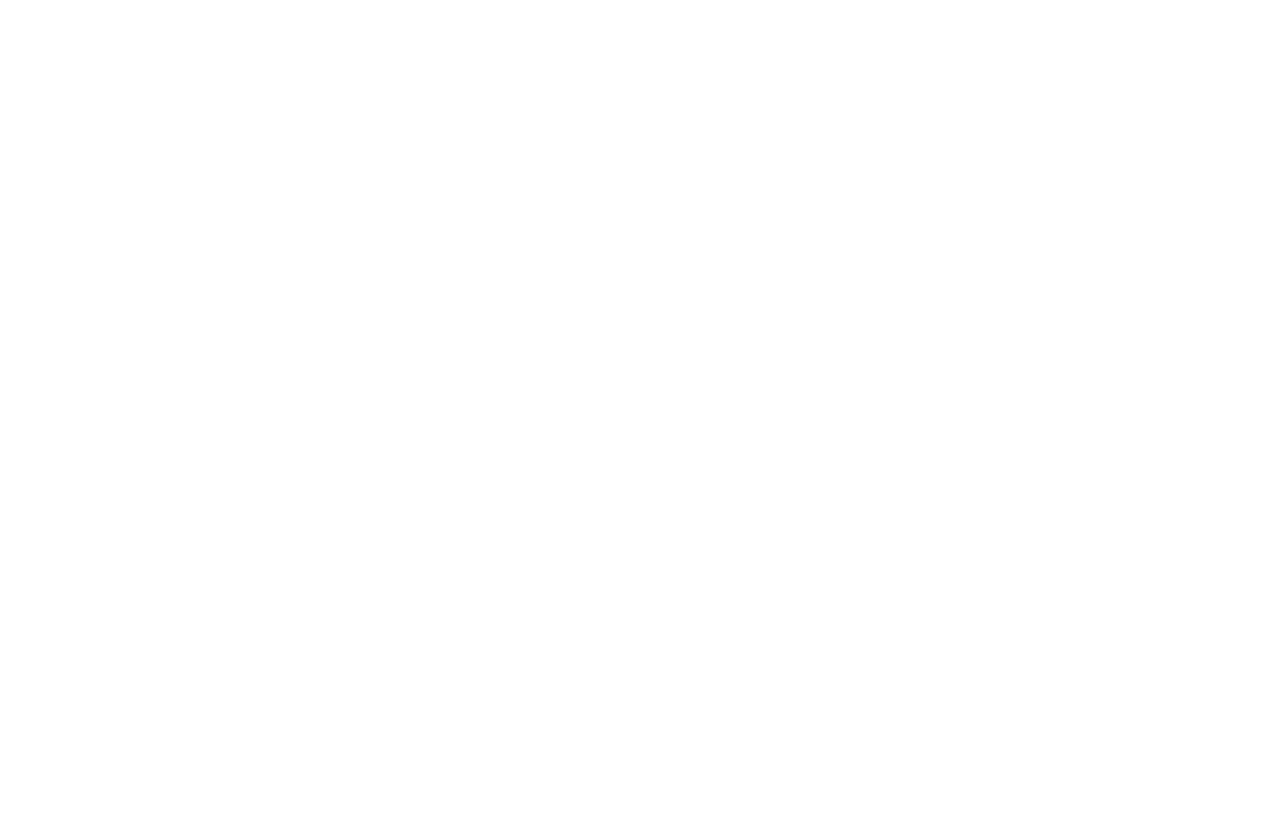
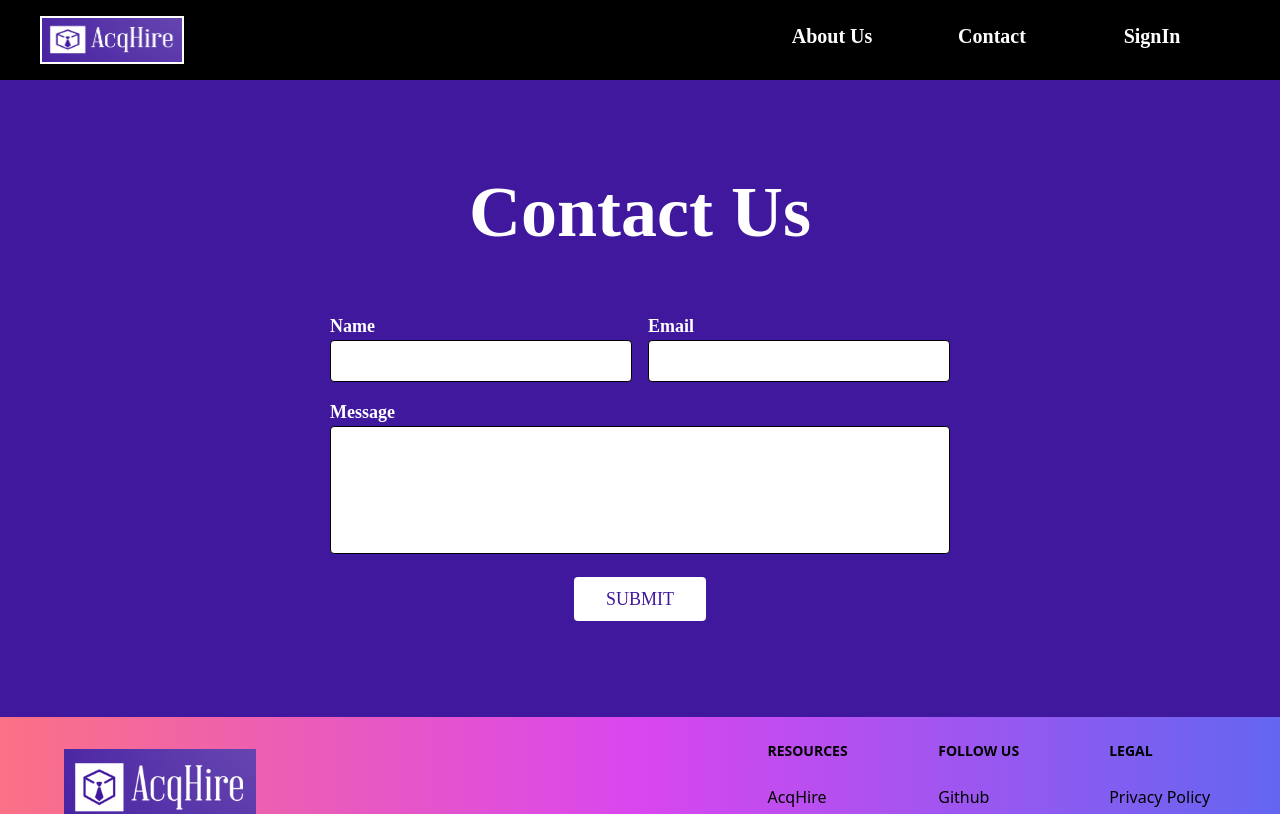
Before and after one commit to Parshvavyas17/Nerd.js_LOC5.0, a React (Create React App) app in the folder client/: page /Contact in a window 1280 px wide. Before the commit this address had no page. Shown: the top 814 px of the page. Built offline with nearby package versions, Linux system fonts and the light colour scheme.

Commit message:
minor change

```diff
--- a/client/src/App.js
+++ b/client/src/App.js
@@ -16,6 +16,7 @@ import CompanyInformation from "./pages/Company/CompanyInformation";
 import CompanyPostVacancy from "./pages/Company/CompanyPostVacancy";
 import CompanyDashboard from "./pages/Company/CompanyDashboard";
 import Calendar from "./pages/JobSeeker/Calendar";
+import Contact from "../src/components/Contact";
 import { Routes, Route } from "react-router-dom";
 
 function App() {
@@ -39,6 +40,7 @@ function App() {
         <Route path="/companypostvacancy" element={<CompanyPostVacancy />} />
         <Route path="/companydashboard" element={<CompanyDashboard />} />
         <Route path="/calendar" element={<Calendar />} />
+        <Route path="/Contact" element={<Contact/>}/>
       </Routes>
     </>
   );
--- a/client/src/components/Navbar.js
+++ b/client/src/components/Navbar.js
@@ -15,19 +15,19 @@ const Navbar = () => {
             {/* left */}
             <div className=" flex justify-between bg-black shadow-lg hover:shadow-xl h-15">
                 <div className="image w-48 h-16 mx-10 my-2 ">
-                    <img src={logo} alt="logo" className=" w-3/4  cursor-pointer h-12  py-[-10px] mt-2 border border-2 border-white"></img>
+                    <img src={logo} alt="logo" className=" w-3/4  cursor-pointer h-12  py-[-10px] mt-2  border-2 border-white"></img>
                 </div>
 
                 <div className='w-1/2 justify-end text-bold font-ourfont text-lg grid grid-cols-4 my-4 '>
                     <div>
-                    {/* <a href="#Ab"> */}
-                    <button className='w-32 h-10 bg-transparent hover:bg-black text-white font-semibold text-xl hover:text-black hover:bg-white hover:border-transparent rounded-xl ml-32'>About Us</button>
-                    {/* </a>    */}</div>
+                    <a href="#Ab">
+                    <button className='w-32 h-10 bg-transparent  text-white font-semibold text-xl hover:text-black hover:bg-white hover:border-transparent rounded-xl ml-32'>About Us</button>
+                    </a>   </div>
                     <div>
-                    <button onClick={() => { navigate("/Contact"); }} className='w-32 h-10 bg-transparent hover:bg-black text-white font-semibold text-xl hover:text-black hover:bg-white hover:border-transparent rounded-xl ml-32'>Contact</button>
+                    <button onClick={() => { navigate("/Contact"); }} className='w-32 h-10 bg-transparent  text-white font-semibold text-xl hover:text-black hover:bg-white hover:border-transparent rounded-xl ml-32'>Contact</button>
                     </div>
                     <div>
-                    <button onClick={() => { navigate("/login"); }} className='w-32 h-10 bg-transparent hover:bg-black text-white font-semibold text-xl hover:text-black hover:bg-white hover:border-transparent rounded-xl ml-32'>SignIn</button>
+                    <button onClick={() => { navigate("/login"); }} className='w-32 h-10 bg-transparent  text-white font-semibold text-xl hover:text-black hover:bg-white hover:border-transparent rounded-xl ml-32'>SignIn</button>
                     </div>
                 </div>
 
```
